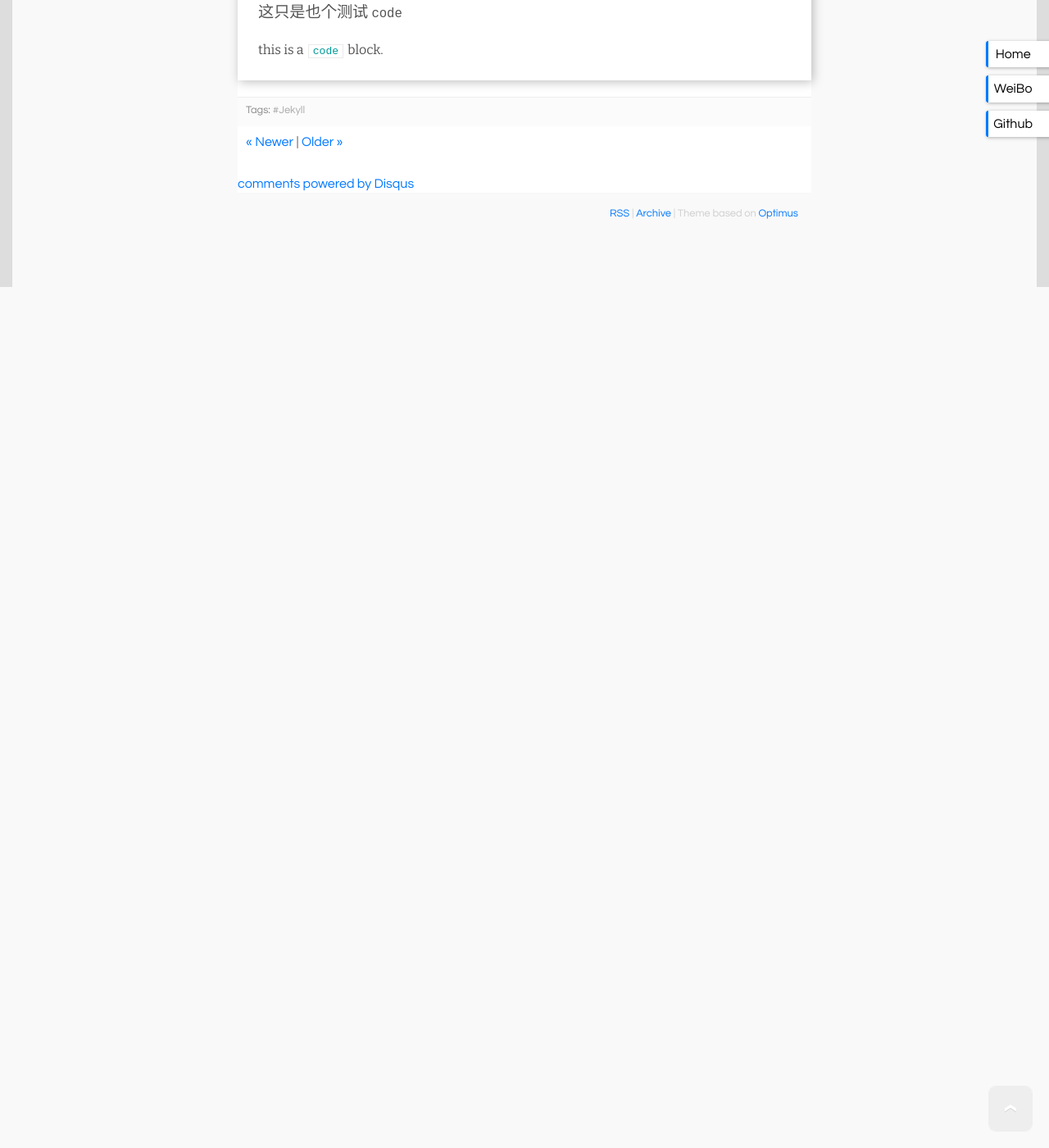
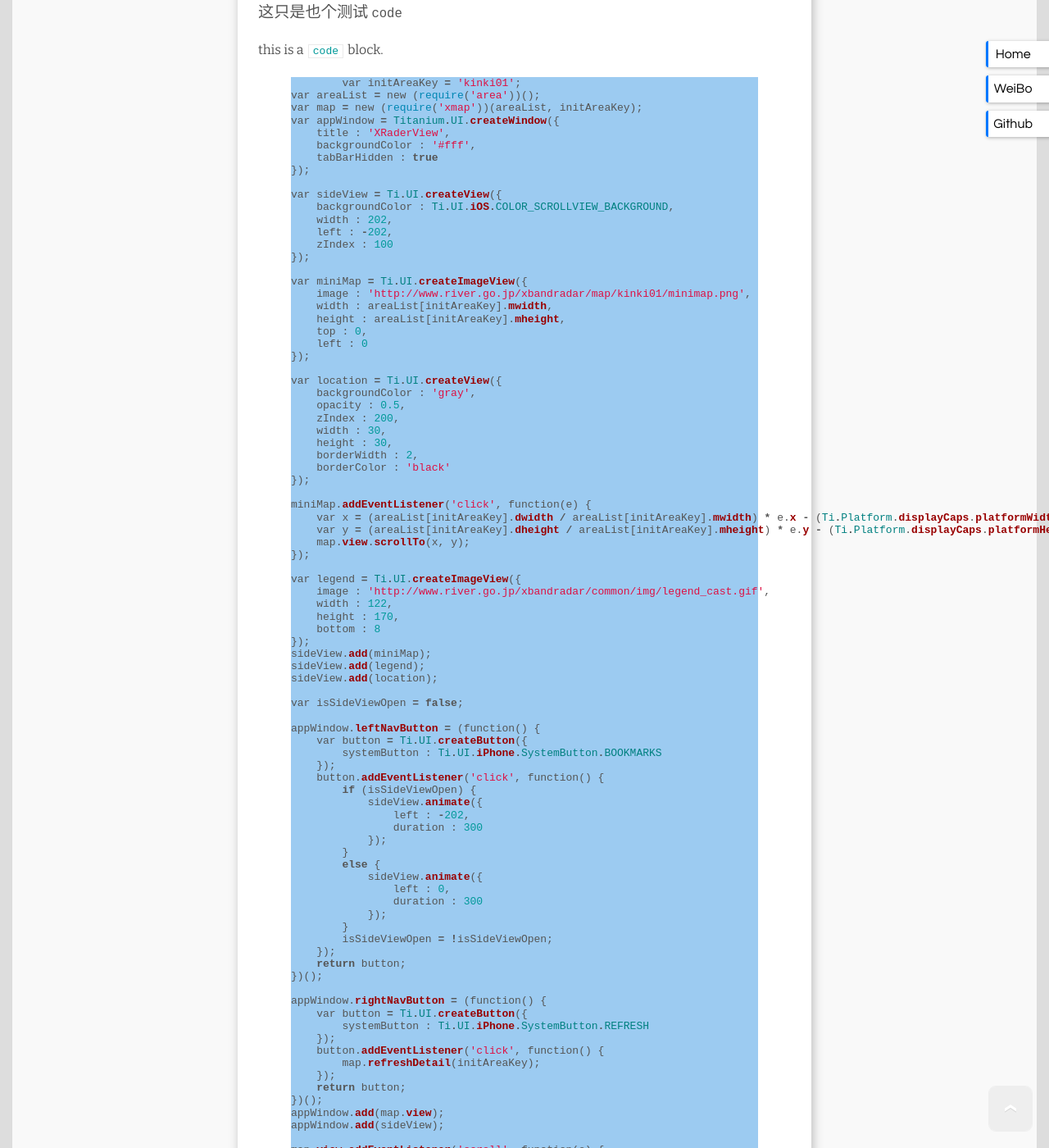
Before and after one commit to fxding/nekle.github.com, a Jekyll site: the page built from _posts/2012-09-15-another-hello.md, in a window 1280 px wide and 1400 px high, scrolled down 270 px. Shown: the whole window at 82% size. Built offline with Jekyll 4.4.1, drawn with Linux system fonts in a browser that asks for light colours; Markdown is read by kramdown in place of the engine named in the settings; comment, search, counter and statistics services are not loaded; before the commit the page ends 900 px from its top, so only the background shows below that; some of the changed text lies outside the part shown.

Commit message:
test gist

```diff
--- a/_layouts/master.html
+++ b/_layouts/master.html
@@ -14,8 +14,18 @@
     <script src="/js/jquery.js" type="text/javascript" charset="utf-8"></script>
     <script src="/js/jquery.github.js" type="text/javascript" charset="utf-8"></script>
     <script src="/js/ga.js" type="text/javascript" charset="utf-8" id="UA-31635531-1"></script>
+ 	<script type="text/javascript">
+	  var _gaq = _gaq || [];
+	  _gaq.push(['_setAccount', 'UA-34859335-1']);
+	  _gaq.push(['_trackPageview']);
 
+	  (function() {
+		var ga = document.createElement('script'); ga.type = 'text/javascript'; ga.async = true;
+		ga.src = ('https:' == document.location.protocol ? 'https://ssl' : 'http://www') + '.google-analytics.com/ga.js';
+		var s = document.getElementsByTagName('script')[0]; s.parentNode.insertBefore(ga, s);
+	  })();
 
+	</script>
   </head>
   <body class="p180">
   <div id='header'>
@@ -47,6 +57,9 @@
     	</div>
      </div>
     </div>
+	<div id='web-analysis'>
+	<a href="http://s11.flagcounter.com/more/6Wa"><img src="http://s11.flagcounter.com/count/6Wa/bg_FFFFFF/txt_000000/border_CCCCCC/columns_2/maxflags_12/viewers_0/labels_0/pageviews_0/flags_0/" alt="free counters" border="0"></a>
+	</div>
 	<script type="text/javascript" src="/js/jquery.easing.js"></script>
     <script type="text/javascript">
 		var mv_dynamic_to_top = {
--- a/_posts/2012-09-15-another-hello.md
+++ b/_posts/2012-09-15-another-hello.md
@@ -7,3 +7,113 @@ tags: Jekyll
 ## 这只是也个测试 `code`
 
 this is a `code` block.
+
+{% highlight ruby %}
+	var initAreaKey = 'kinki01';
+var areaList = new (require('area'))();
+var map = new (require('xmap'))(areaList, initAreaKey);
+var appWindow = Titanium.UI.createWindow({
+    title : 'XRaderView',
+    backgroundColor : '#fff',
+    tabBarHidden : true
+});
+
+var sideView = Ti.UI.createView({
+    backgroundColor : Ti.UI.iOS.COLOR_SCROLLVIEW_BACKGROUND,
+    width : 202,
+    left : -202,
+    zIndex : 100
+});
+
+var miniMap = Ti.UI.createImageView({
+    image : 'http://www.river.go.jp/xbandradar/map/kinki01/minimap.png',
+    width : areaList[initAreaKey].mwidth,
+    height : areaList[initAreaKey].mheight,
+    top : 0,
+    left : 0
+});
+
+var location = Ti.UI.createView({
+    backgroundColor : 'gray',
+    opacity : 0.5,
+    zIndex : 200,
+    width : 30,
+    height : 30,
+    borderWidth : 2,
+    borderColor : 'black'
+});
+
+miniMap.addEventListener('click', function(e) {
+    var x = (areaList[initAreaKey].dwidth / areaList[initAreaKey].mwidth) * e.x - (Ti.Platform.displayCaps.platformWidth / 2);
+    var y = (areaList[initAreaKey].dheight / areaList[initAreaKey].mheight) * e.y - (Ti.Platform.displayCaps.platformHeight / 2);
+    map.view.scrollTo(x, y);
+});
+
+var legend = Ti.UI.createImageView({
+    image : 'http://www.river.go.jp/xbandradar/common/img/legend_cast.gif',
+    width : 122,
+    height : 170,
+    bottom : 8
+});
+sideView.add(miniMap);
+sideView.add(legend);
+sideView.add(location);
+
+var isSideViewOpen = false;
+
+appWindow.leftNavButton = (function() {
+    var button = Ti.UI.createButton({
+        systemButton : Ti.UI.iPhone.SystemButton.BOOKMARKS
+    });
+    button.addEventListener('click', function() {
+        if (isSideViewOpen) {
+            sideView.animate({
+                left : -202,
+                duration : 300
+            });
+        }
+        else {
+            sideView.animate({
+                left : 0,
+                duration : 300
+            });
+        }
+        isSideViewOpen = !isSideViewOpen;
+    });
+    return button;
+})();
+
+appWindow.rightNavButton = (function() {
+    var button = Ti.UI.createButton({
+        systemButton : Ti.UI.iPhone.SystemButton.REFRESH
+    });
+    button.addEventListener('click', function() {
+        map.refreshDetail(initAreaKey);
+    });
+    return button;
+})();
+appWindow.add(map.view);
+appWindow.add(sideView);
+
+map.view.addEventListener('scroll', function(e) {
+    var x = (areaList[initAreaKey].mwidth / areaList[initAreaKey].dwidth) * e.x;
+    var y = (areaList[initAreaKey].mheight / areaList[initAreaKey].dheight) * e.y;
+    location.left = x;
+    location.top  = y;
+});
+map.view.addEventListener('singletap', function(e){
+    if(isSideViewOpen){
+        isSideViewOpen = false;
+        sideView.animate({
+            left : -202,
+            duration : 300
+        });
+    }
+});
+var tabGroup = Titanium.UI.createTabGroup();
+tabGroup.addTab(Titanium.UI.createTab({
+    window : appWindow
+}));
+tabGroup.open();
+
+{% endhighlight %}
```
